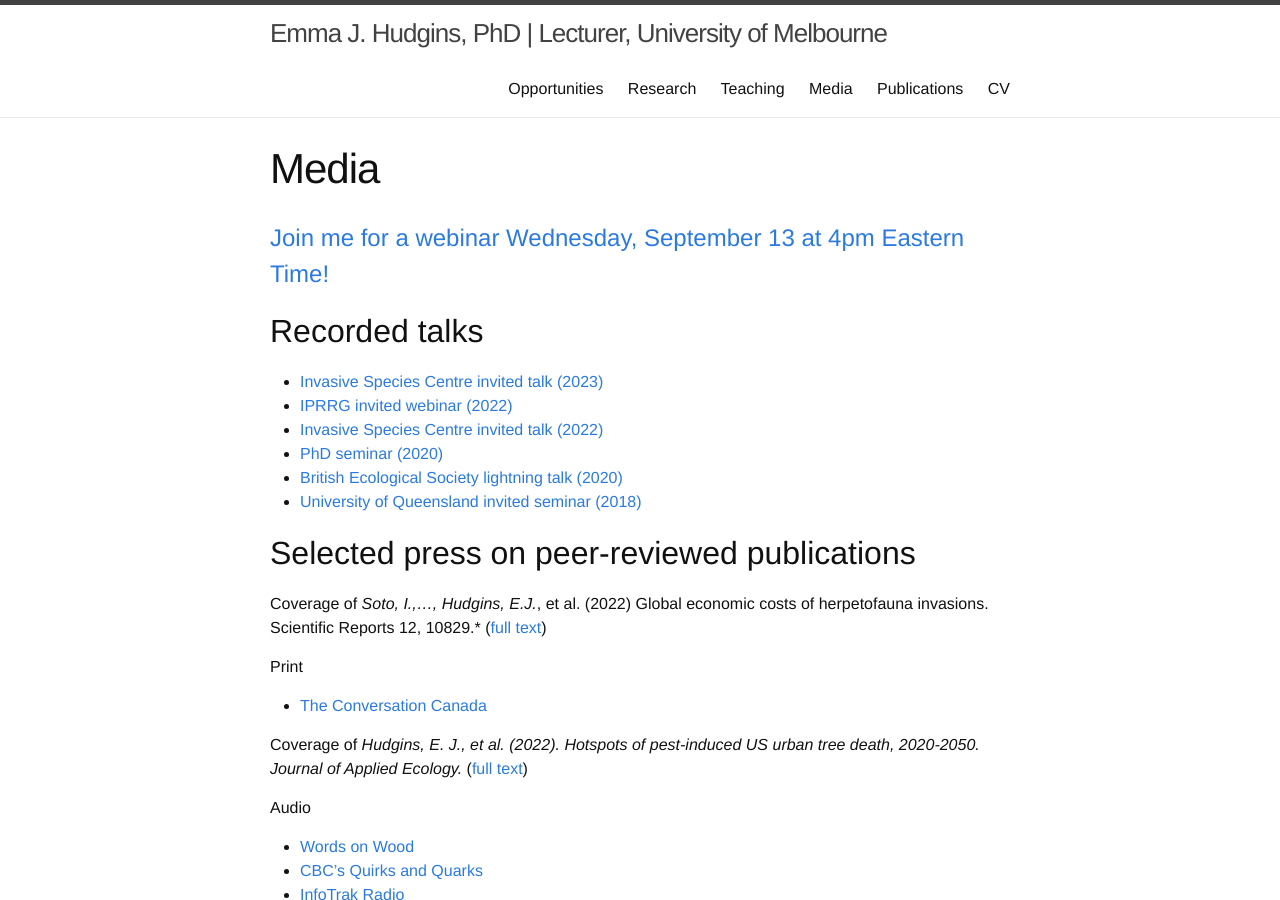
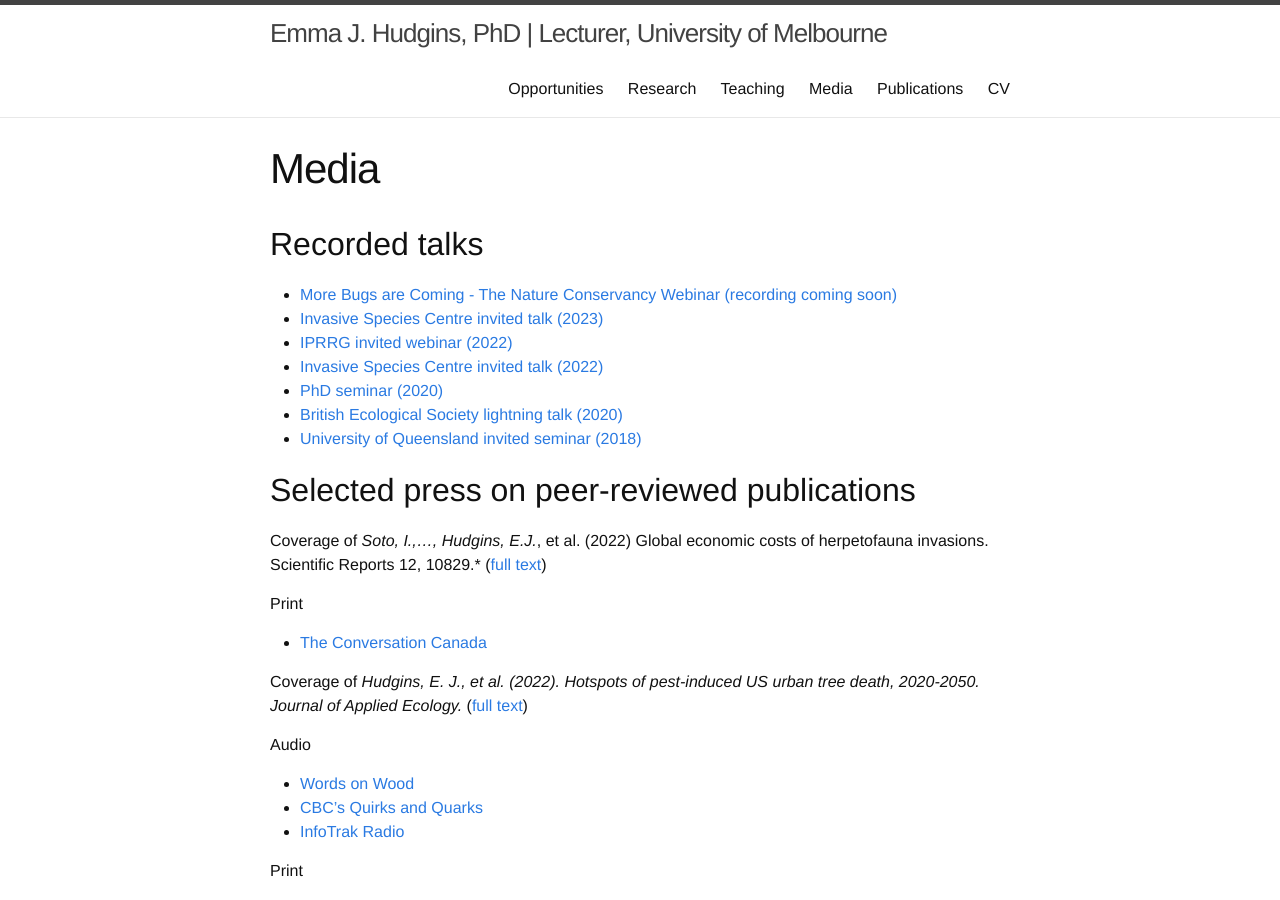
Before and after one commit to emmajhudgins/emmajhudgins.github.io, a Jekyll site: the page built from 04-media.md, in a window 1280 px wide and 900 px high. Built offline with Jekyll 4.4.1, drawn with Linux system fonts in a browser that asks for light colours; nearby versions of some CDN libraries; some web fonts are replaced.

Commit message:
remove webinar invitation

```diff
--- a/04-media.md
+++ b/04-media.md
@@ -8,10 +8,8 @@ order: 4
 
 ---
 
-# [Join me for a webinar Wednesday, September 13 at 4pm Eastern Time!](https://www.dontmovefirewood.org/webinar_morebugsarecoming/)
-
-
 ## Recorded talks
+- [More Bugs are Coming - The Nature Conservancy Webinar (recording coming soon)](https://www.dontmovefirewood.org/webinar_morebugsarecoming/)
 - [Invasive Species Centre invited talk (2023)](https://www.youtube.com/watch?v=IPSWpRXVgqI)
 - [IPRRG invited webinar (2022)](https://www.youtube.com/watch?v=uPpmb_2YjBQ)
 - [Invasive Species Centre invited talk (2022)](https://youtu.be/F65PmhL8ueQ?t=1352)
--- a/index.html
+++ b/index.html
@@ -1,9 +1,6 @@
 ---
 layout: default
 ---
-
-<h1><center><a href="https://www.dontmovefirewood.org/webinar_morebugsarecoming/"> Join me for a webinar Wednesday, September 13 at 4pm Eastern Time!</a></center></h1>
-
 <img src="assets/SLF.jpg" alt="image of Spotted Lanternfly (Nick Sloff)" class="center-fit">
 <figcaption>Spotted Lanternfly, photo by Nick Sloff</figcaption>
 <br><br>
```
